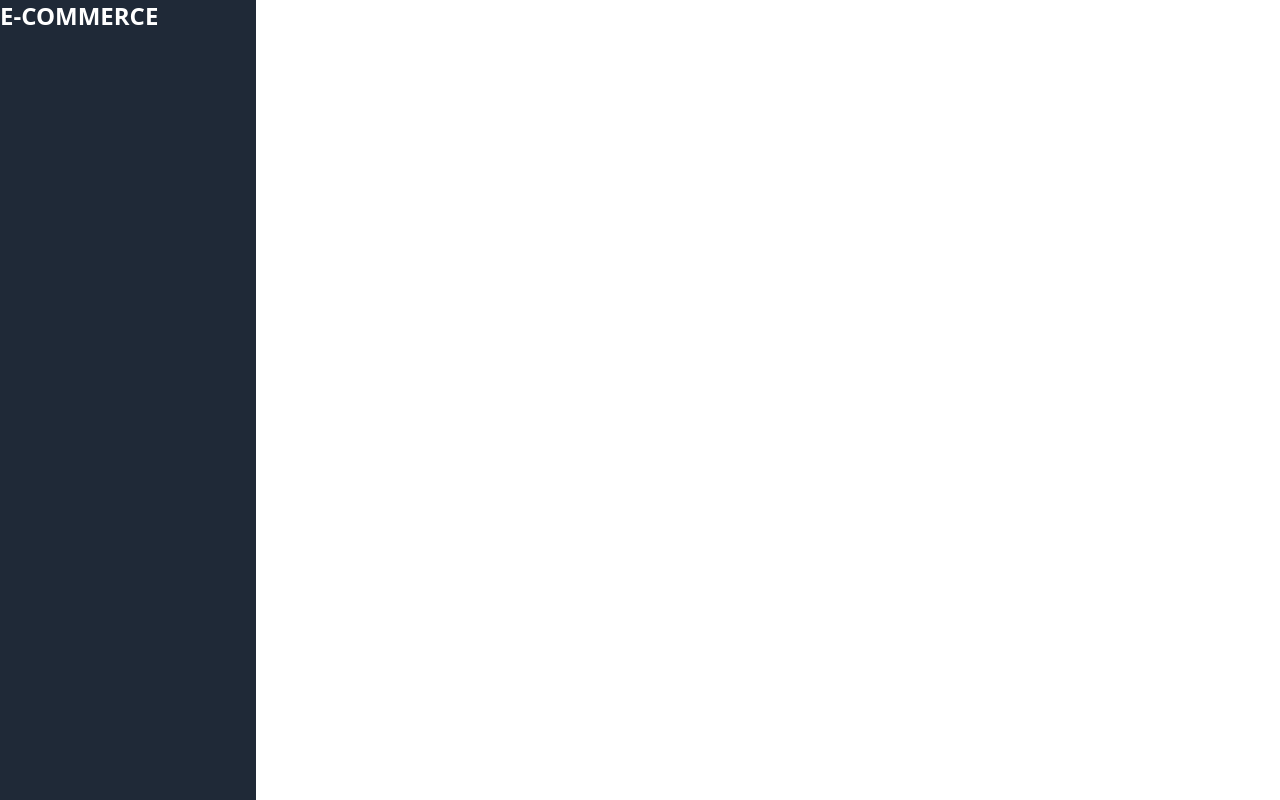
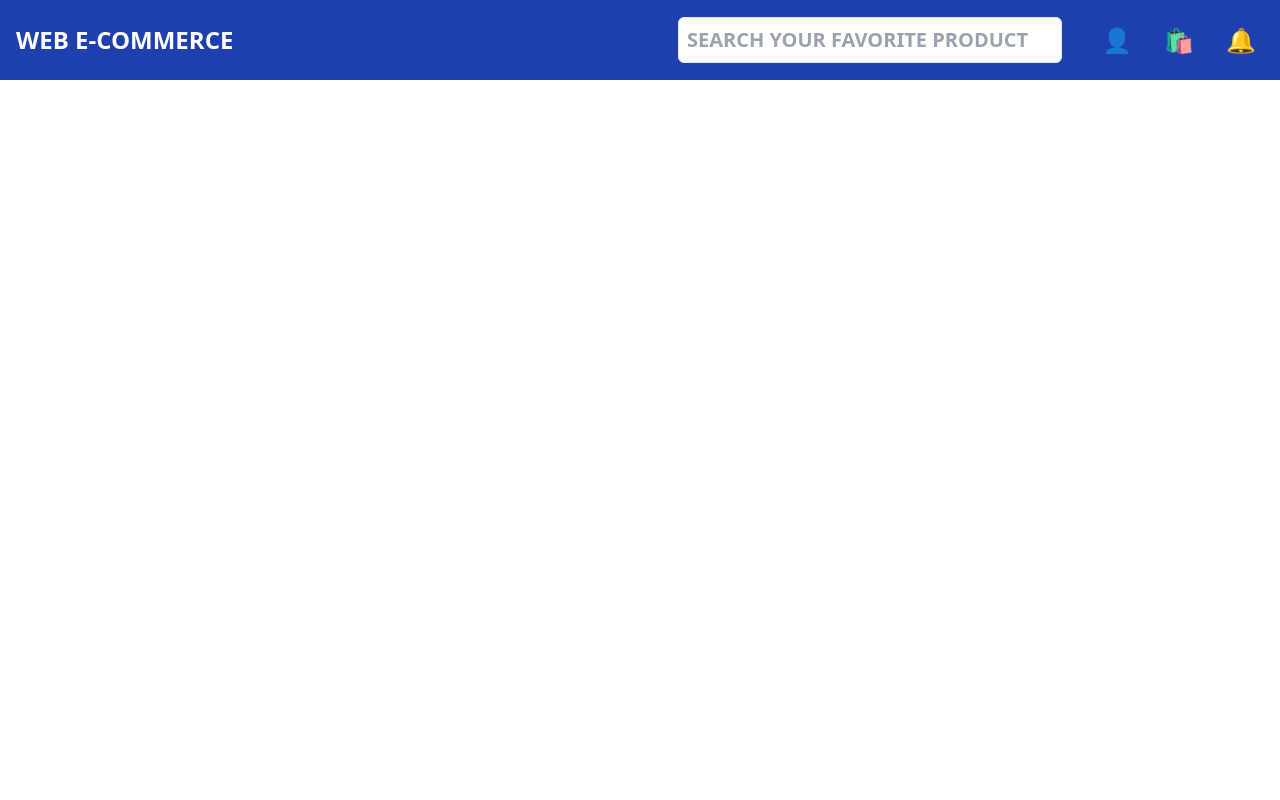
Before and after one commit to AndresBerdu/e-commerce, a React (Create React App) app: page / in a window 1280 px wide. Built offline with nearby package versions, Linux system fonts and the light colour scheme.

Commit message:
Actualizacion Sidebar

```diff
--- a/src/css/main.css
+++ b/src/css/main.css
@@ -485,15 +485,45 @@ video {
   --tw-backdrop-saturate:  ;
   --tw-backdrop-sepia:  ;
 }
-.h-screen {
-  height: 100vh;
+.mr-4 {
+  margin-right: 1rem;
 }
-.w-64 {
-  width: 16rem;
+.flex {
+  display: flex;
 }
-.bg-gray-800 {
+.w-96 {
+  width: 24rem;
+}
+.w-full {
+  width: 100%;
+}
+.items-center {
+  align-items: center;
+}
+.justify-between {
+  justify-content: space-between;
+}
+.space-x-4 > :not([hidden]) ~ :not([hidden]) {
+  --tw-space-x-reverse: 0;
+  margin-right: calc(1rem * var(--tw-space-x-reverse));
+  margin-left: calc(1rem * calc(1 - var(--tw-space-x-reverse)));
+}
+.rounded-md {
+  border-radius: 0.375rem;
+}
+.border {
+  border-width: 1px;
+}
+.bg-blue-800 {
   --tw-bg-opacity: 1;
-  background-color: rgb(31 41 55 / var(--tw-bg-opacity));
+  background-color: rgb(30 64 175 / var(--tw-bg-opacity));
+}
+.bg-gray-200 {
+  --tw-bg-opacity: 1;
+  background-color: rgb(229 231 235 / var(--tw-bg-opacity));
+}
+.p-2 {
+  padding: 0.5rem;
 }
 .p-4 {
   padding: 1rem;
@@ -502,6 +532,14 @@ video {
   font-size: 1.5rem;
   line-height: 2rem;
 }
+.text-base {
+  font-size: 1rem;
+  line-height: 1.5rem;
+}
+.text-sm {
+  font-size: 0.875rem;
+  line-height: 1.25rem;
+}
 .font-bold {
   font-weight: 700;
 }
@@ -509,3 +547,39 @@ video {
   --tw-text-opacity: 1;
   color: rgb(255 255 255 / var(--tw-text-opacity));
 }
+@media (min-width: 768px) {
+
+  .md\:text-base {
+    font-size: 1rem;
+    line-height: 1.5rem;
+  }
+
+  .md\:text-lg {
+    font-size: 1.125rem;
+    line-height: 1.75rem;
+  }
+}
+@media (min-width: 1024px) {
+
+  .lg\:text-lg {
+    font-size: 1.125rem;
+    line-height: 1.75rem;
+  }
+
+  .lg\:text-xl {
+    font-size: 1.25rem;
+    line-height: 1.75rem;
+  }
+}
+@media (min-width: 1280px) {
+
+  .xl\:text-2xl {
+    font-size: 1.5rem;
+    line-height: 2rem;
+  }
+
+  .xl\:text-xl {
+    font-size: 1.25rem;
+    line-height: 1.75rem;
+  }
+}
--- a/src/ui/Sidebar.js
+++ b/src/ui/Sidebar.js
@@ -1,9 +1,31 @@
-import React from 'react'
+import React from 'react';
 
 const Sidebar = () => {
   return (
-    <div className='bg-gray-800 p-6 text-white h-screen w-64 text-2xl font-bold'>E-COMMERCE</div>
-  )
+    <div className='bg-blue-800 text-white w-full p-4 text-2xl font-bold flex items-center justify-between'>
+      <span>WEB E-COMMERCE</span>
+      <div className="flex items-center space-x-4">
+        <input
+          type="text"
+          placeholder="SEARCH YOUR FAVORITE PRODUCT                            🔍"
+          className="border p-2 rounded-md text-sm md:text-base lg:text-lg xl:text-xl w-96 mr-4"
+        />
+
+        <button className="text-white p-2 rounded-md text-base md:text-lg lg:text-xl xl:text-2xl">
+          👤
+        </button>
+
+        <button className= "text-white p-2 rounded-md text-base md:text-lg lg:text-xl xl:text-2xl">
+          🛍️
+        </button>
+
+        <button className="text-white p-2 rounded-md text-base md:text-lg lg:text-xl xl:text-2xl">
+          🔔
+        </button>
+
+      </div>
+    </div>
+  );
 }
 
-export {Sidebar};
+export { Sidebar };
```
